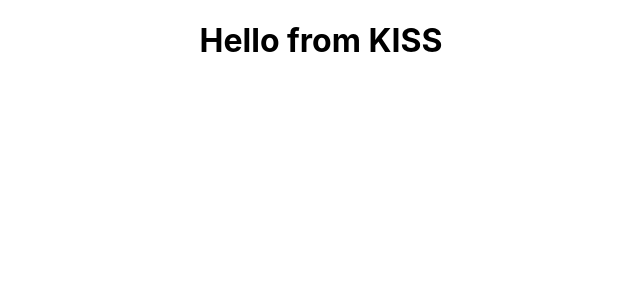
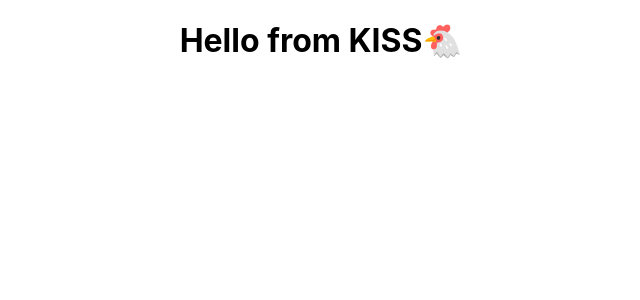
Before and after one commit to WesleyMatthee/kiss-react, a React (Create React App) app: page / in a window 1280 px wide. Shown: the top 300 px of the page, without its empty margins (319-959 px from the left). Built offline with nearby package versions, Linux system fonts and the light colour scheme.

Commit message:
Feature footer first commit

```diff
--- a/src/App.js
+++ b/src/App.js
@@ -3,7 +3,7 @@
 function App() {
   return (
     <div className="App">
-    <h1>Hello from KISS</h1>
+    <h1>Hello from KISS🐔</h1>
     </div>
   );
 }
```
